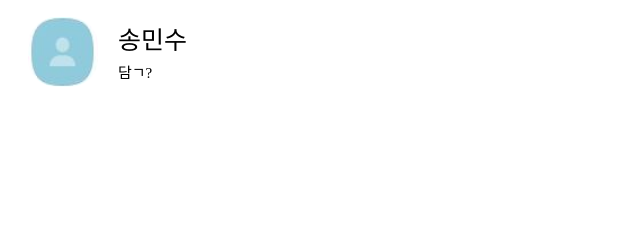
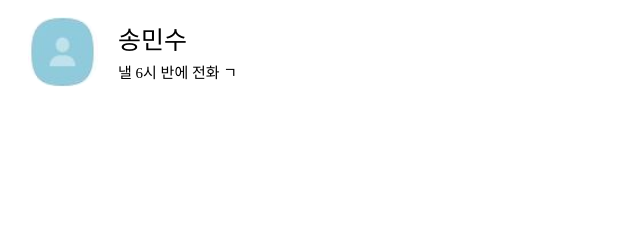
Before and after one commit to hoho428/hokao, a plain HTML site: page index.html in a window 1280 px wide. Shown: the part 409-648 px from the top of the page, 0-640 px from the left. Drawn offline with Linux system fonts and the light colour scheme.

Commit message:
Update index.html

```diff
--- a/index.html
+++ b/index.html
@@ -69,7 +69,7 @@
             <img src="img/basic_profile.jpg">
             <div class="friends_section-column">
               <div class="friends_section-name">송민수</div>
-              <span class="friends_section-textline">담ㄱ?</span>
+              <span class="friends_section-textline">낼 6시 반에 전화 ㄱ</span>
             </div>
           </div>
         </div>
```
